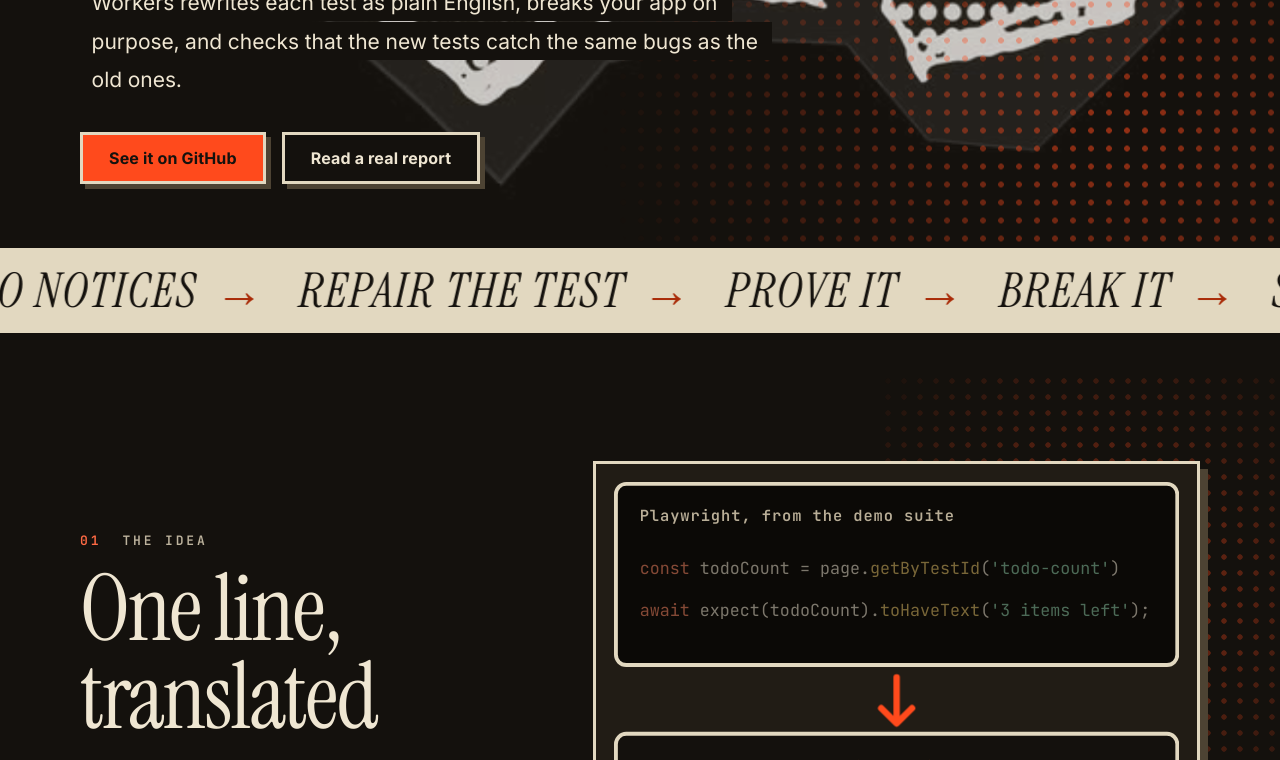
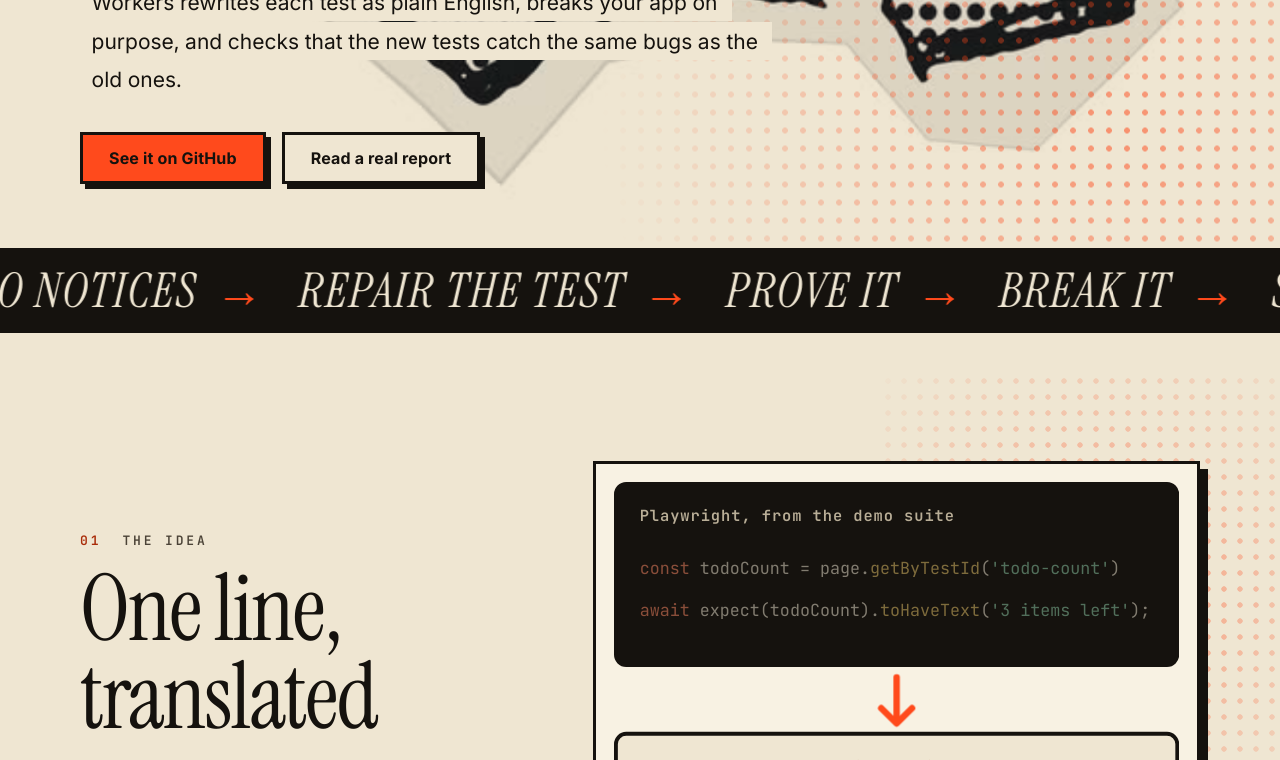
Before and after one commit to Techkeyy/workers, a website: page site/index.html in a window 1280 px wide. Shown: the part 601-1361 px from the top of the page. Drawn offline with Linux system fonts and the dark colour scheme.

Commit message:
Site: light mode only

```diff
--- a/site/index.html
+++ b/site/index.html
@@ -3,7 +3,7 @@
 <head>
 <meta charset="utf-8">
 <meta name="viewport" content="width=device-width,initial-scale=1">
-<meta name="color-scheme" content="light dark">
+<meta name="color-scheme" content="light">
 <title>Workers: move Playwright tests to Kane, with proof</title>
 <meta name="description" content="Workers ports a Playwright suite to plain-English Kane CLI tests, then breaks the app on purpose to prove the new tests catch the same bugs.">
 <link rel="icon" href="favicon.svg" type="image/svg+xml">
--- a/site/styles.css
+++ b/site/styles.css
@@ -26,18 +26,6 @@
   --burst-o:1;
   --hdr:62px;
 }
-@media (prefers-color-scheme:dark){:root{
-  --paper:#14110D;--paper-2:#1B1711;--ink:#E2D8C0;--fg:#EFE6D2;--card:#211C15;--mut:#BDB39D;
-  --signal-t:#FF4A1C;--signal-s:#FF6A44;
-  --pass:#7FD3A5;--pass-bg:#1B3325;--chip-pass:#7FD3A5;--chip-pass-fg:#15120E;
-  --fail:#FF8A66;--fail-bg:#3E1C12;
-  --warn-bg:#3A2F12;--warn-t:#F0CF7A;
-  --shadow:#4D4333;
-  --band-accent:#A92C09;
-  --dot:rgba(239,230,210,.2);
-  --code-bg:#0B0906;
-  --burst-o:.85;
-}}
 *{box-sizing:border-box}
 html{scroll-behavior:smooth;scroll-padding-top:calc(var(--hdr) + 12px);overflow-x:clip}
 body{margin:0;background:var(--paper);color:var(--fg);font:17px/1.6 var(--sans);font-variant-numeric:tabular-nums lining-nums;font-feature-settings:"tnum" 1,"lnum" 1;-webkit-text-size-adjust:100%;overflow-x:clip;-webkit-font-smoothing:antialiased}
@@ -100,7 +88,6 @@ p{margin:0 0 14px}
 .hero{position:relative;overflow:clip;min-height:max(92vh,640px);display:flex;align-items:center;padding:56px 0 64px;border-bottom:3px solid var(--ink)}
 .hero>.wrap{width:100%}
 .burst{position:absolute;left:0;top:-14%;width:100%;height:128%;object-fit:cover;object-position:50% 50%;scale:1.12;mix-blend-mode:multiply;pointer-events:none;user-select:none;z-index:0}
-@media (prefers-color-scheme:dark){.burst{filter:invert(1);mix-blend-mode:screen;opacity:var(--burst-o)}}
 .hero-dots{position:absolute;right:-6%;bottom:-8%;width:62%;aspect-ratio:1.3;pointer-events:none;z-index:1;
   background:radial-gradient(circle,var(--signal) 2.6px,transparent 3.2px) 0 0/18px 18px;opacity:.55;
   -webkit-mask-image:radial-gradient(ellipse at 70% 70%,#000 0,transparent 66%);mask-image:radial-gradient(ellipse at 70% 70%,#000 0,transparent 66%)}
```
